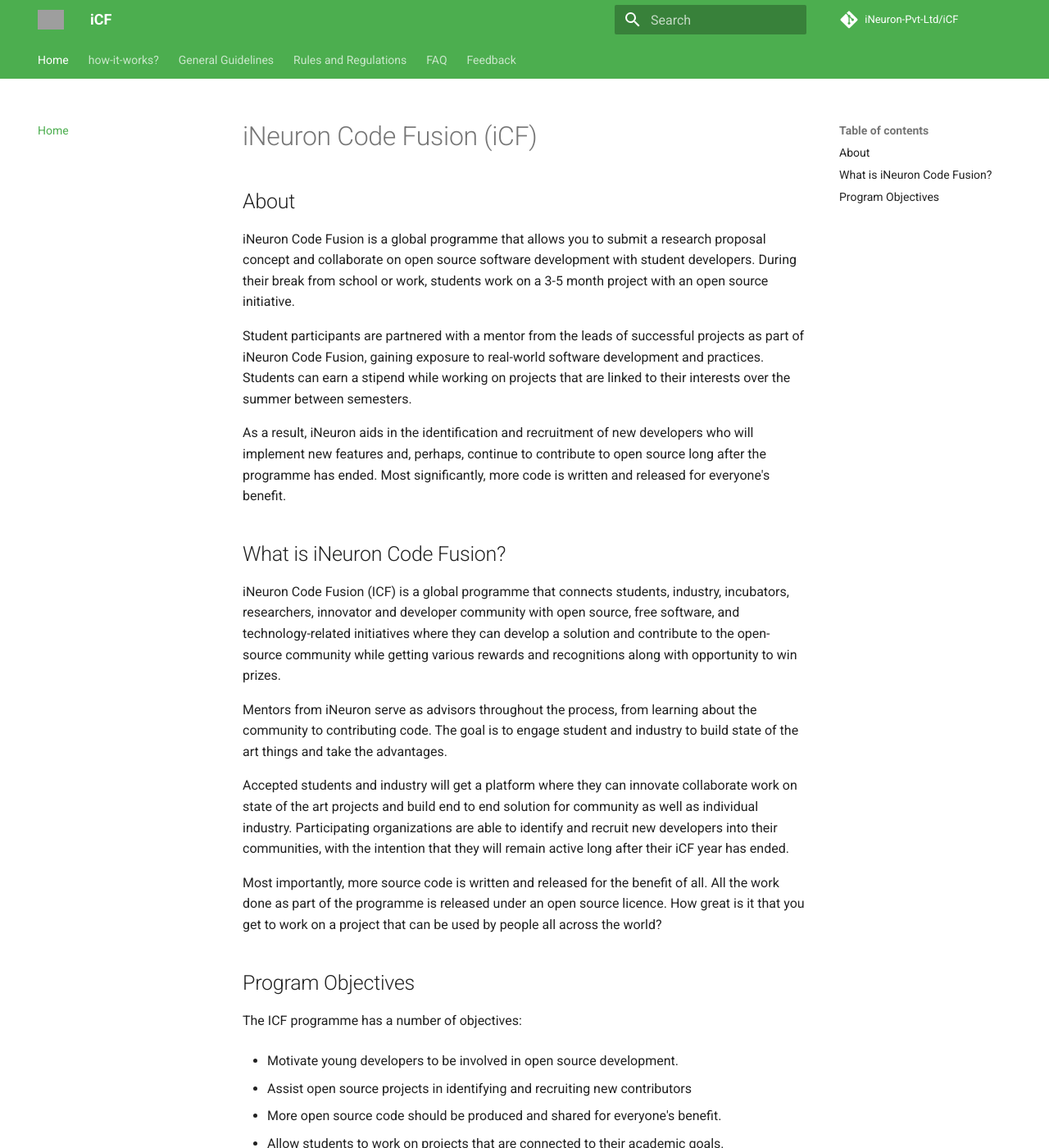
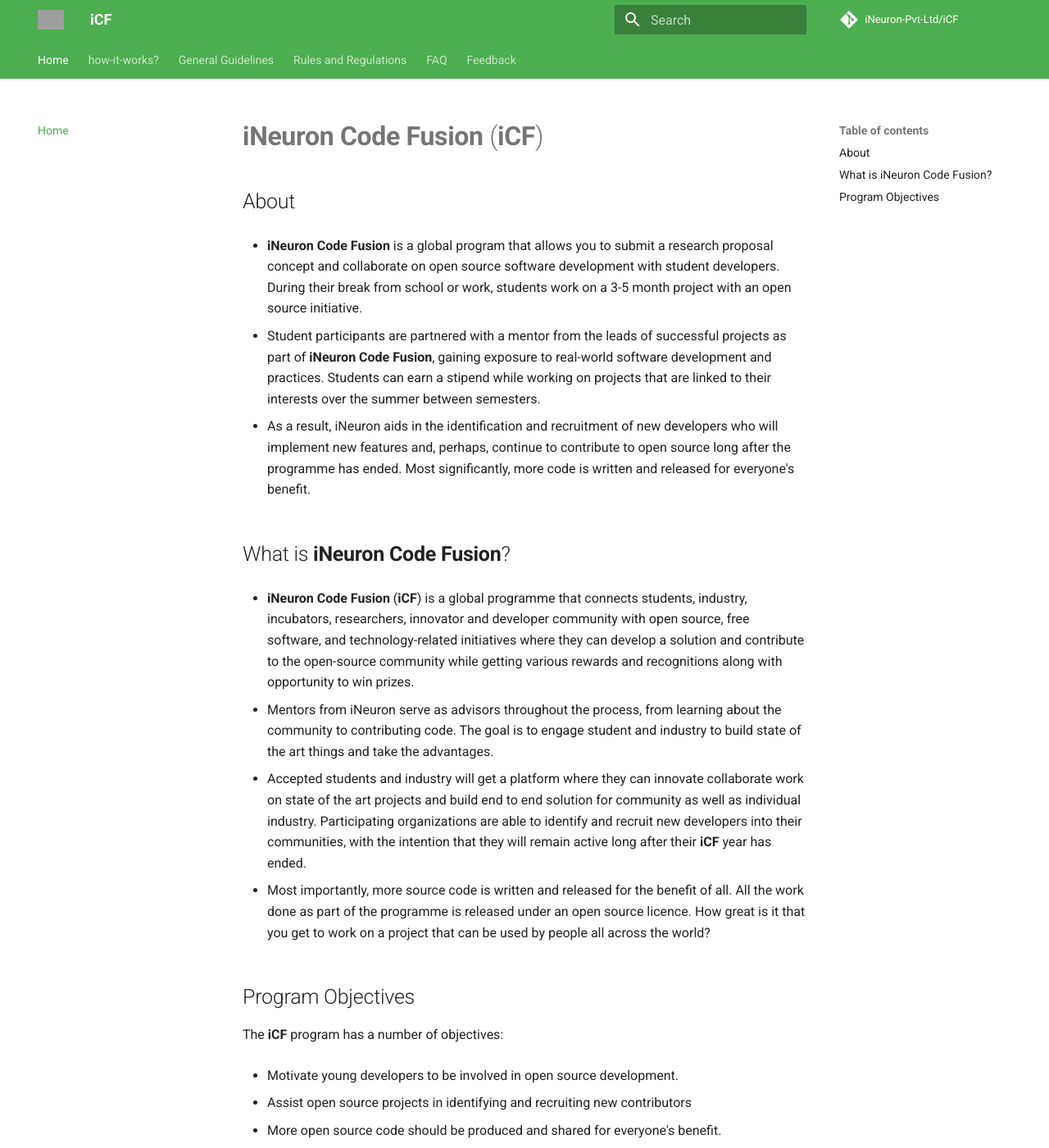
Before and after one commit to iNeuron-Pvt-Ltd/iCF, an MkDocs documentation site: the page built from docs/index.md, in a window 1280 px wide and 1400 px high. Shown: the whole window at 82% size. Built offline with MkDocs 1.6.1 and Material for MkDocs 9.7.7, drawn with Linux system fonts in a browser that asks for light colours; comment, search, counter and statistics services are not loaded; grey boxes are pictures that could not be loaded.

Commit message:
minor update

```diff
--- a/docs/index.md
+++ b/docs/index.md
@@ -1,29 +1,30 @@
 <!-- <p align=center>
 <img src="img/oneLogo.png" width=40%><img>
 </p> -->
-# iNeuron Code Fusion (iCF)
+# **iNeuron Code Fusion** (**iCF**)
 
 ## About
-iNeuron Code Fusion is a global programme that allows you to submit a research proposal concept and collaborate on open source software development with student developers. During their break from school or work, students work on a 3-5 month project with an open source initiative.
 
-Student participants are partnered with a mentor from the leads of successful projects as part of iNeuron Code Fusion, gaining exposure to real-world software development and practices. Students can earn a stipend while working on projects that are linked to their interests over the summer between semesters.
+- **iNeuron Code Fusion** is a global program that allows you to submit a research proposal concept and collaborate on open source software development with student developers. During their break from school or work, students work on a 3-5 month project with an open source initiative.
 
-As a result, iNeuron aids in the identification and recruitment of new developers who will implement new features and, perhaps, continue to contribute to open source long after the programme has ended. Most significantly, more code is written and released for everyone's benefit.
+- Student participants are partnered with a mentor from the leads of successful projects as part of **iNeuron Code Fusion**, gaining exposure to real-world software development and practices. Students can earn a stipend while working on projects that are linked to their interests over the summer between semesters.
+
+- As a result, iNeuron aids in the identification and recruitment of new developers who will implement new features and, perhaps, continue to contribute to open source long after the programme has ended. Most significantly, more code is written and released for everyone's benefit.
 
 
-## What is iNeuron Code Fusion?
+## What is **iNeuron Code Fusion**?
 
-iNeuron Code Fusion (ICF) is a global programme that connects students, industry, incubators, researchers, innovator and developer community with open source, free software, and technology-related initiatives where they can develop a solution and contribute to the open-source community while getting various rewards and recognitions along with opportunity to win prizes.
+- **iNeuron Code Fusion** (**iCF**) is a global programme that connects students, industry, incubators, researchers, innovator and developer community with open source, free software, and technology-related initiatives where they can develop a solution and contribute to the open-source community while getting various rewards and recognitions along with opportunity to win prizes.
 
-Mentors from iNeuron serve as advisors throughout the process, from learning about the community to contributing code. The goal is to engage student and industry to build state of the art things and take the advantages.
+- Mentors from iNeuron serve as advisors throughout the process, from learning about the community to contributing code. The goal is to engage student and industry to build state of the art things and take the advantages.
 
-Accepted students and industry will get a platform where they can innovate collaborate work on state of the art projects and build end to end solution for community as well as individual industry. Participating organizations are able to identify and recruit new developers into their communities, with the intention that they will remain active long after their iCF year has ended.
+- Accepted students and industry will get a platform where they can innovate collaborate work on state of the art projects and build end to end solution for community as well as individual industry. Participating organizations are able to identify and recruit new developers into their communities, with the intention that they will remain active long after their **iCF** year has ended.
 
-Most importantly, more source code is written and released for the benefit of all. All the work done as part of the programme is released under an open source licence. How great is it that you get to work on a project that can be used by people all across the world?
+- Most importantly, more source code is written and released for the benefit of all. All the work done as part of the programme is released under an open source licence. How great is it that you get to work on a project that can be used by people all across the world?
 
 ## Program Objectives
 
-The ICF programme has a number of objectives:
+The **iCF** program has a number of objectives:
 
 * Motivate young developers to be involved in open source development.
 
```
